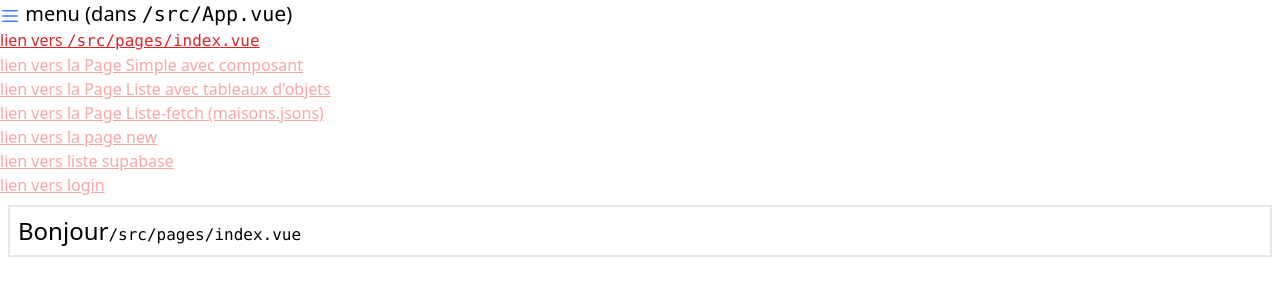
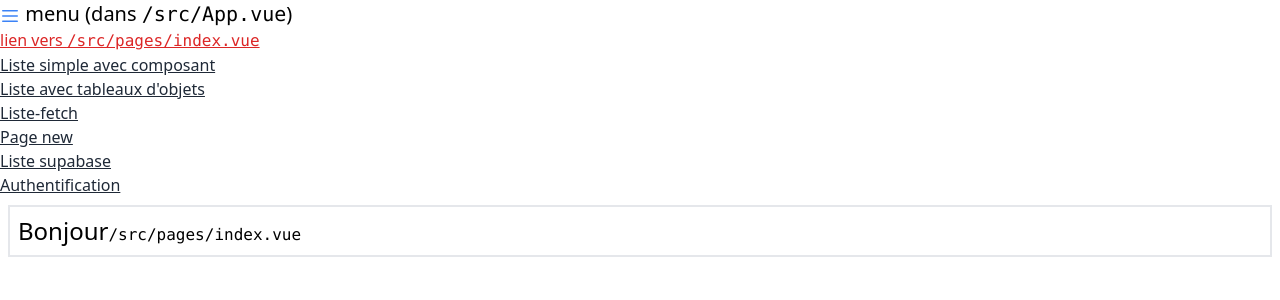
Before and after one commit to Melina-Blm/s3-cards-house, a Vue app in the folder tdb1-vue3ts/: page / in a window 1280 px wide. Shown: the top 300 px of the page. Built offline with nearby package versions, Linux system fonts and the light colour scheme; what @formkit/vue would draw is missing.

Commit message:
creation vue

```diff
--- a/tdb1-vue3ts/src/App.vue
+++ b/tdb1-vue3ts/src/App.vue
@@ -12,33 +12,33 @@
         </router-link>
       </li>
       <li>
-        <router-link class="text-red-300 underline" to="/simple">
-          <h2>lien vers la Page Simple avec composant</h2>
+        <router-link class="text-gray-800 underline" to="/simple">
+          <h2>Liste simple avec composant</h2>
         </router-link>
       </li>
       <li>
-        <router-link class="text-red-300 underline" to="/liste">
-          <h2>lien vers la Page Liste avec tableaux d'objets</h2>
+        <router-link class="text-gray-800 underline" to="/liste">
+          <h2>Liste avec tableaux d'objets</h2>
         </router-link>
       </li>
       <li>
-        <router-link class="text-red-300 underline" to="/liste-fetch">
-          <h2>lien vers la Page Liste-fetch (maisons.jsons)</h2>
+        <router-link class="text-gray-800 underline" to="/liste-fetch">
+          <h2>Liste-fetch </h2>
         </router-link>
       </li>
       <li>
-        <router-link class="text-red-300 underline" to="/edit/new">
-          <h2>lien vers la page new</h2>
+        <router-link class="text-gray-800 underline" to="/edit/new">
+          <h2>Page new</h2>
         </router-link>
       </li>
       <li>
-        <router-link class="text-red-300 underline" to="/liste-supabase">
-          <h2>lien vers liste supabase</h2>
+        <router-link class="text-gray-800 underline" to="/liste-supabase">
+          <h2>Liste supabase</h2>
         </router-link>
       </li>
       <li>
-        <router-link class="text-red-300 underline" to="/login-logout">
-          <h2>lien vers login</h2>
+        <router-link class="text-gray-800 underline" to="/login-logout">
+          <h2>Authentification</h2>
         </router-link>
       </li>
 
--- a/tdb1-vue3ts/src/pages/liste-supabase.vue
+++ b/tdb1-vue3ts/src/pages/liste-supabase.vue
@@ -24,5 +24,4 @@ let { data: Maison, error } = await supabase
 
 
 
-
 </script>
--- a/tdb1-vue3ts/src/pages/login-logout.vue
+++ b/tdb1-vue3ts/src/pages/login-logout.vue
@@ -1,8 +1,9 @@
 <script setup lang="ts">
     import { ref } from "@vue/reactivity";
     import { supabase, user } from "../supabase";
+
     async function signIn(data, node) {
-      const { user, error } = await (nvlUtilisateur
+      const { user, error } = await (nvlUtilisateur.value
         ? supabase.auth.signUp(data)
         : supabase.auth.signIn(data));
       if (error) {
--- a/tdb1-vue3ts/src/supabase.ts
+++ b/tdb1-vue3ts/src/supabase.ts
@@ -1,4 +1,5 @@
 import { createClient } from '@supabase/supabase-js'
+import { ref } from 'vue'
 
 const supabaseUrl = import.meta.env.VITE_SUPABASE_URL
 const supabaseAnonKey = import.meta.env.VITE_SUPABASE_ANON_KEY
```
Also changed, not shown: tdb1-vue3ts/src/pages/edit/[id].vue (added), 1 other file (tests, documents, lock files or other folders).
